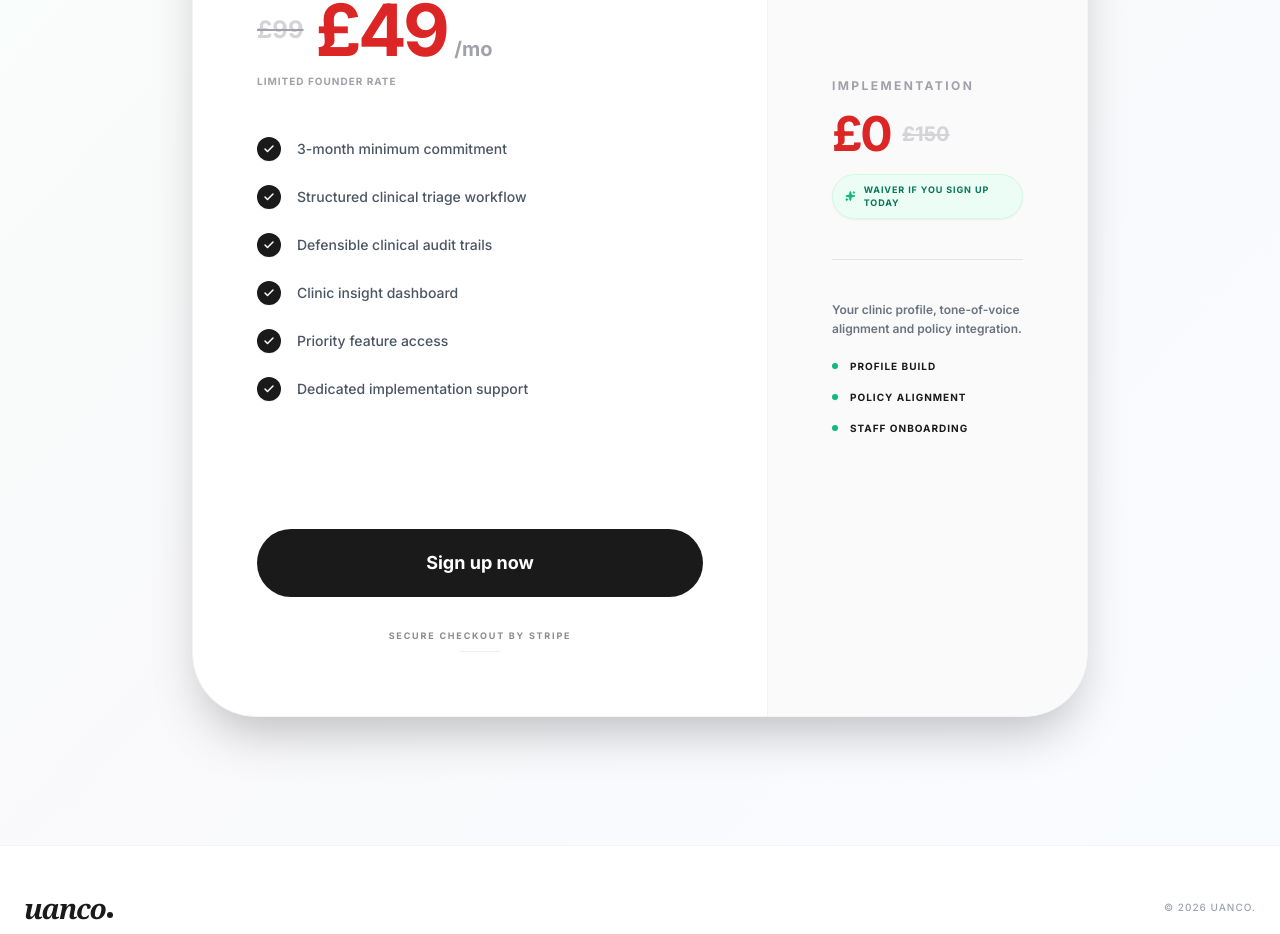
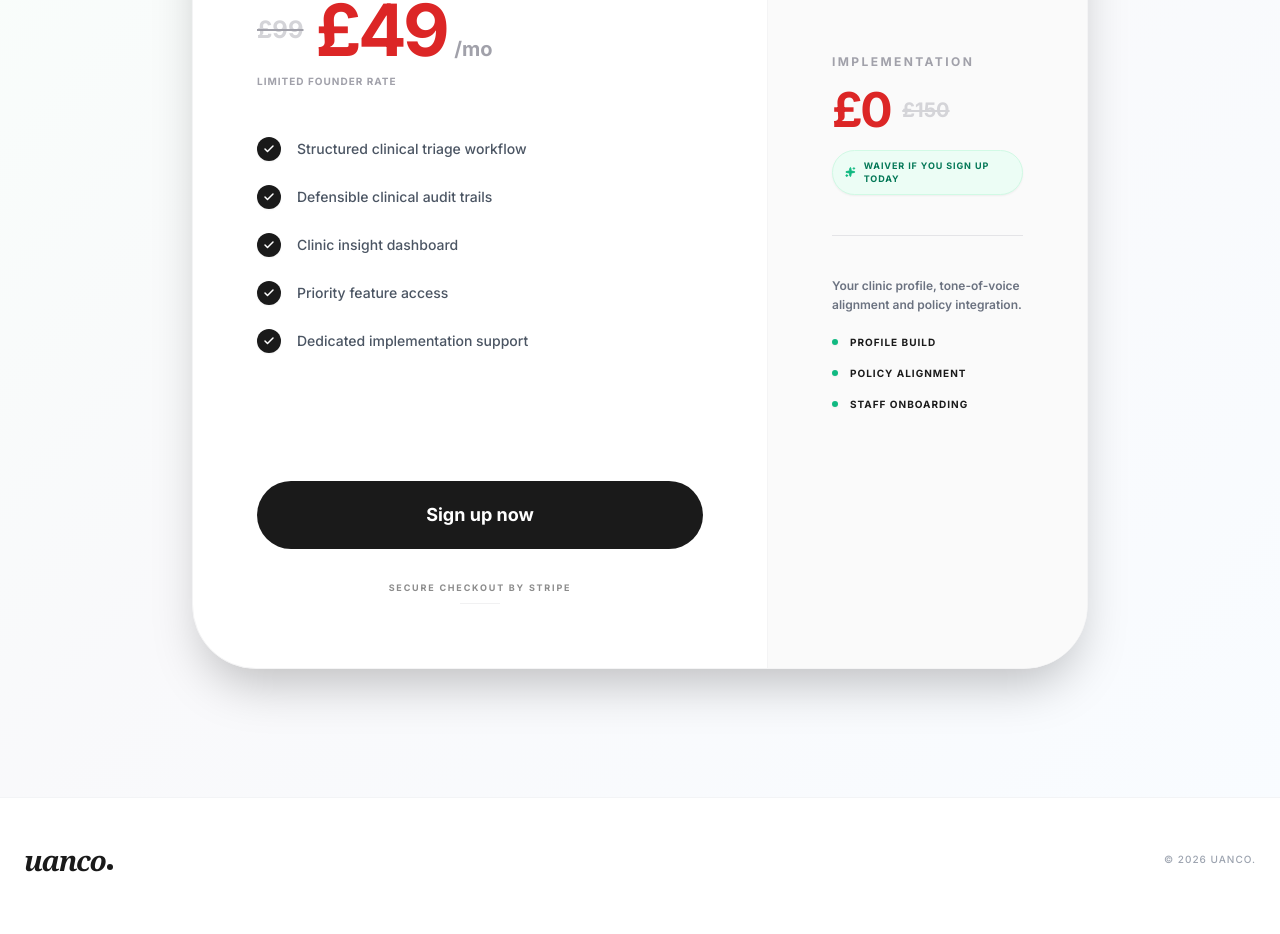
Before and after one commit to uancoai/uanco-landingpage, a React (Vite) app: page / in a window 1280 px wide. Shown: the part 3005-3939 px from the top of the page. Built offline with nearby package versions, Linux system fonts and the light colour scheme; a web font is replaced by a local one.

Commit message:
Update homepage content and messaging

```diff
--- a/components/PricingFounder.tsx
+++ b/components/PricingFounder.tsx
@@ -123,7 +123,6 @@ const PricingFounder: React.FC = () => {
 
               <ul className="space-y-5 md:space-y-6">
                 {[
-                  "3-month minimum commitment",
                   "Structured clinical triage workflow",
                   "Defensible clinical audit trails",
                   "Clinic insight dashboard",
```
